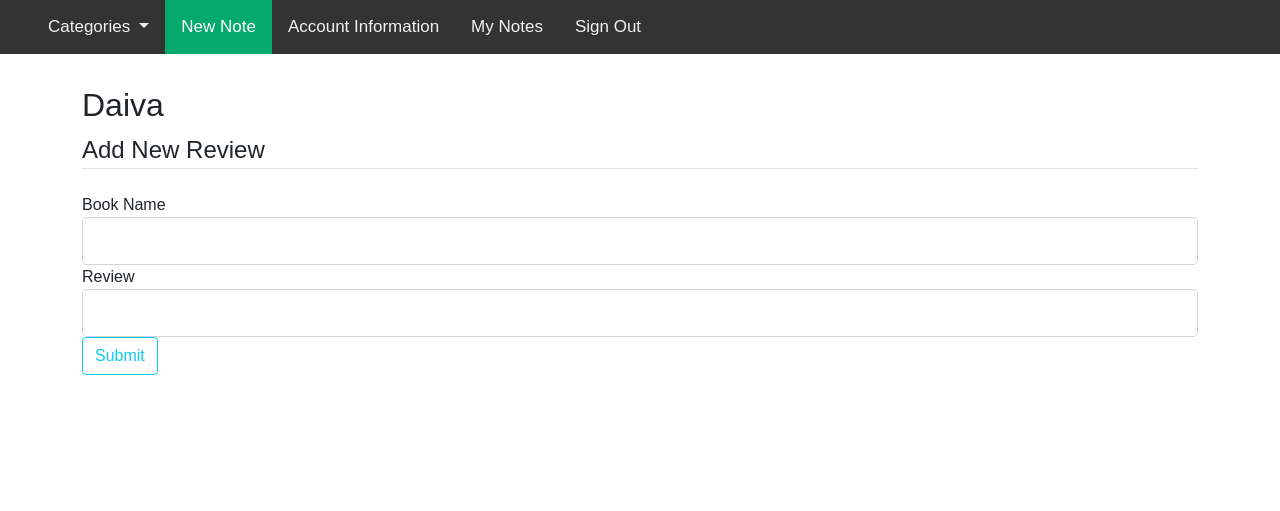
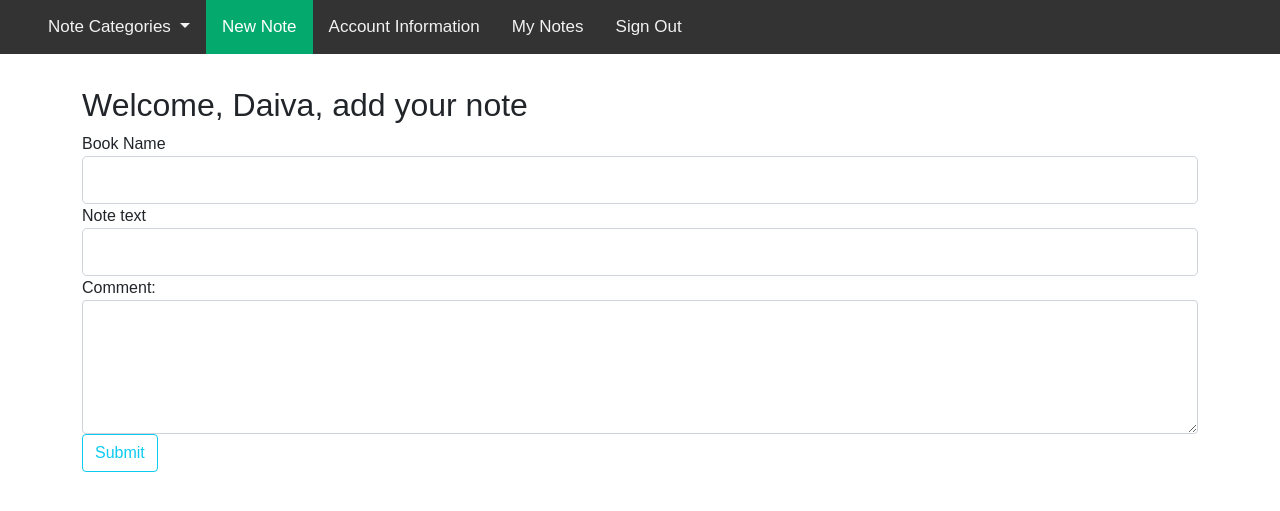
Before and after one commit to Raimis707/Notes, a Flask app: page / in a window 1280 px wide. Shown: the top 511 px of the page. Run offline with Flask 2, Linux system fonts and the light colour scheme; a user stored in the database is signed in; data comes from the database, SQL or seed files in the repository; both versions use the stored data as it was after the commit; some libraries are stand-ins or nearby versions.

Commit message:
Juodraštis ver.2

```diff
--- a/forms.py
+++ b/forms.py
@@ -19,7 +19,7 @@ def books_query():
 
 
 class AddNewBookForm(FlaskForm):
-    book_name = StringField('Book name', [DataRequired()])
+    book_name = StringField('Category name', [DataRequired()])
     submit = SubmitField('Add New Category')
 
     def validate_book_name(self, book_name):
@@ -31,7 +31,7 @@ class AddNewBookForm(FlaskForm):
 class AddNewReviewForm(FlaskForm):
     book_name = QuerySelectField(query_factory=books_query, allow_blank=True, get_label="book_name",
                                  get_pk=lambda obj: str(obj))
-    content = StringField('Review', [DataRequired()])
+    content = StringField('Note text', [DataRequired()])
     submit = SubmitField('Submit')
 
 
--- a/main.py
+++ b/main.py
@@ -68,7 +68,7 @@ class Books(db.Model):
     user = db.relationship("User")
     author_id = db.Column(db.Integer, db.ForeignKey("author.id"))
     author = db.relationship("Author")
-    review = db.relationship('Review', backref='books')
+
 
     def __repr__(self):
         return f'<Books {self.book_name}>'
@@ -250,7 +250,6 @@ def add_new_book():
 @app.route('/sign_out')
 def sign_out():
     logout_user()
-    flash('Goodbye, see you next time', 'success')
     return redirect(url_for('home'))
 
 
@@ -262,7 +261,7 @@ def review():
         review = Review(books_id=form.book_name.data.id, content=form.content.data, user_id=current_user.id)
         db.session.add(review)
         db.session.commit()
-        flash('Success, new review added')
+        flash('Success, new note added')
         return redirect(url_for('review'))
     return render_template('add_new_review.html', form=form)
 
@@ -276,7 +275,7 @@ def delete_review(id):
         db.session.commit()
         flash("Note Was Deleted!")
         review = Review.query.order_by(Review.date_posted)
-        return render_template("read_review.html", review=review)
+        return redirect(url_for('read_review', review=review))
     except:
         flash("Whoops! There was a problem deleting note, try again...")
         review = Review.query.order_by(Review.date_posted)
@@ -289,7 +288,7 @@ def edit_review(id):
     review = Review.query.get_or_404(id)
     form = forms.AddNewReviewForm()
     if form.validate_on_submit():
-        review.book_name = form.book_name.data
+        review.books_id = form.book_name.data.id
         review.content = form.content.data
         db.session.add(review)
         db.session.commit()
@@ -297,7 +296,6 @@ def edit_review(id):
         return redirect(url_for('read_review', id=review.id))
 
     else:
-        form.book_name.data = review.books_id
         form.content.data = review.content
         return render_template('edit_review.html', form=form)
 
--- a/templates/add_new_review.html
+++ b/templates/add_new_review.html
@@ -38,6 +38,7 @@
                 {{ form.content(class="form-control form-control-lg") }}
                 {% endif %}
             </div>
+
         </fieldset>
         <br/>
         <div class="form-group">
--- a/templates/base.html
+++ b/templates/base.html
@@ -81,13 +81,13 @@
    {% if current_user.is_authenticated %}
 <!--  <a class="nav-link" href="{{ url_for('add_new_book') }}">Add New Category</a>-->
     <a class="nav-link dropdown-toggle" href="#" id="navbarDropdown" role="button" data-toggle="dropdown" aria-haspopup="true" aria-expanded="false">
-          Categories
+          Note Categories
         </a>
         <div class="dropdown-menu" aria-labelledby="navbarDropdown">
           <a class="dropdown-item text-dark" href="{{ url_for('add_new_book') }}">Add New Category</a>
           <a class="dropdown-item text-dark" href="{{ url_for('available_books') }}">Edit Category</a>
-          <div class="dropdown-divider"></div>
-          <a class="dropdown-item text-danger" href="#">Delete category</a>
+<!--          <div class="dropdown-divider"></div>-->
+<!--          <a class="dropdown-item text-danger" href="#">Delete category</a>-->
         </div>
   <a class="nav-link active" href="{{ url_for('review') }}">New Note</a>
   <a class="nav-link" href="{{ url_for('update_account_information') }}">Account Information</a>
--- a/templates/edit_category.html
+++ b/templates/edit_category.html
@@ -11,7 +11,7 @@
     {% if books.user.id == null %}
     <div class="col-5 col-sm-4 p-3 m-3 border border-dark">
         <div class="m-3">
-            <p>Category name:</p>
+            <p>Category</p>
             <h3 class="text-center"><strong>{{ books.book_name }}</strong></a></h3>
         </div>
 
--- a/templates/home.html
+++ b/templates/home.html
@@ -2,24 +2,14 @@
 {% block content %}
 <h1></h1>
 <div>
-    <div class="position-relative">
-<!--            <div class="position-absolute top-0 start-0 d-flex flex-column mt-auto">-->
-<!--               {% if current_user.is_authenticated %}-->
-<!--               <a class="btn btn-dark m-2" href="www.delfi.lt">Category</a>-->
-<!--               {% else %}-->
-<!--               <a class="btn btn-dark m-2" href="www.lrytas.lt">Category</a>-->
-<!--               {% endif %}-->
-<!--            </div>-->
-    </div>
-
-    <div class="content-section">
+     <div class="content-section">
     <div>
-        <h2 class="account-heading">{{ current_user.first_name }}</h2>
+        <h2 class="account-heading">Welcome, {{ current_user.first_name }}, add your note</h2>
     </div>
     <form method="POST" action="">
         {{ form.hidden_tag() }}
         <fieldset class="form-group">
-            <legend class="border-bottom mb-4">Add New Review</legend>
+<!--            <legend class="border-bottom mb-4">Add New Note</legend>-->
             <div class="form-group">
                 {{ form.book_name.label(class="form-control-label") }}
                 {% if form.book_name.errors %}
@@ -46,6 +36,10 @@
                 {{ form.content(class="form-control form-control-lg") }}
                 {% endif %}
             </div>
+            <div class="form-group">
+            <label for="review">Comment:</label>
+            <textarea class="form-control" rows="5" id="review"></textarea>
+            </div>
         </fieldset>
         <div class="form-group">
             {{ form.submit(class="btn btn-outline-info") }}
--- a/templates/read_review.html
+++ b/templates/read_review.html
@@ -15,8 +15,8 @@
     {% if review.user.id == current_user.id %}
     <div class="col-5 col-sm-4 p-3 m-3 border border-dark">
         <div class="m-3">
-            <p>Category name:</p>
-            <h3 class="text-center"><strong>{{ review.book_name }}</strong></h3>
+            <p>Category</p>
+            <h5 class="text-center"><strong>{{ review.book_name }}</strong></h5>
             </br>
             <p>Your Note</p>
             <h4 class="text-center"><strong>{{ review.content }}</strong></h4>
--- a/templates/sign_in.html
+++ b/templates/sign_in.html
@@ -4,7 +4,7 @@
     <form method="POST" action="">
         {{ form.hidden_tag() }}
         <fieldset class="form-group">
-            <legend class="border-bottom mb-4">Sign In</legend>
+            <legend class="border-bottom mb-4">Sign In to access your notes!</legend>
             <div class="form-group">
                 {{ form.email_address.label(class="form-control-label") }}
                 {% if form.email_address.errors %}
@@ -32,6 +32,7 @@
                 {% endif %}
             </div>
         </fieldset>
+        <br/>
         <div class="form-group">
             {{ form.submit(class="btn btn-outline-info") }}
         </div>
```
Also changed, not shown: data.sqlite.
